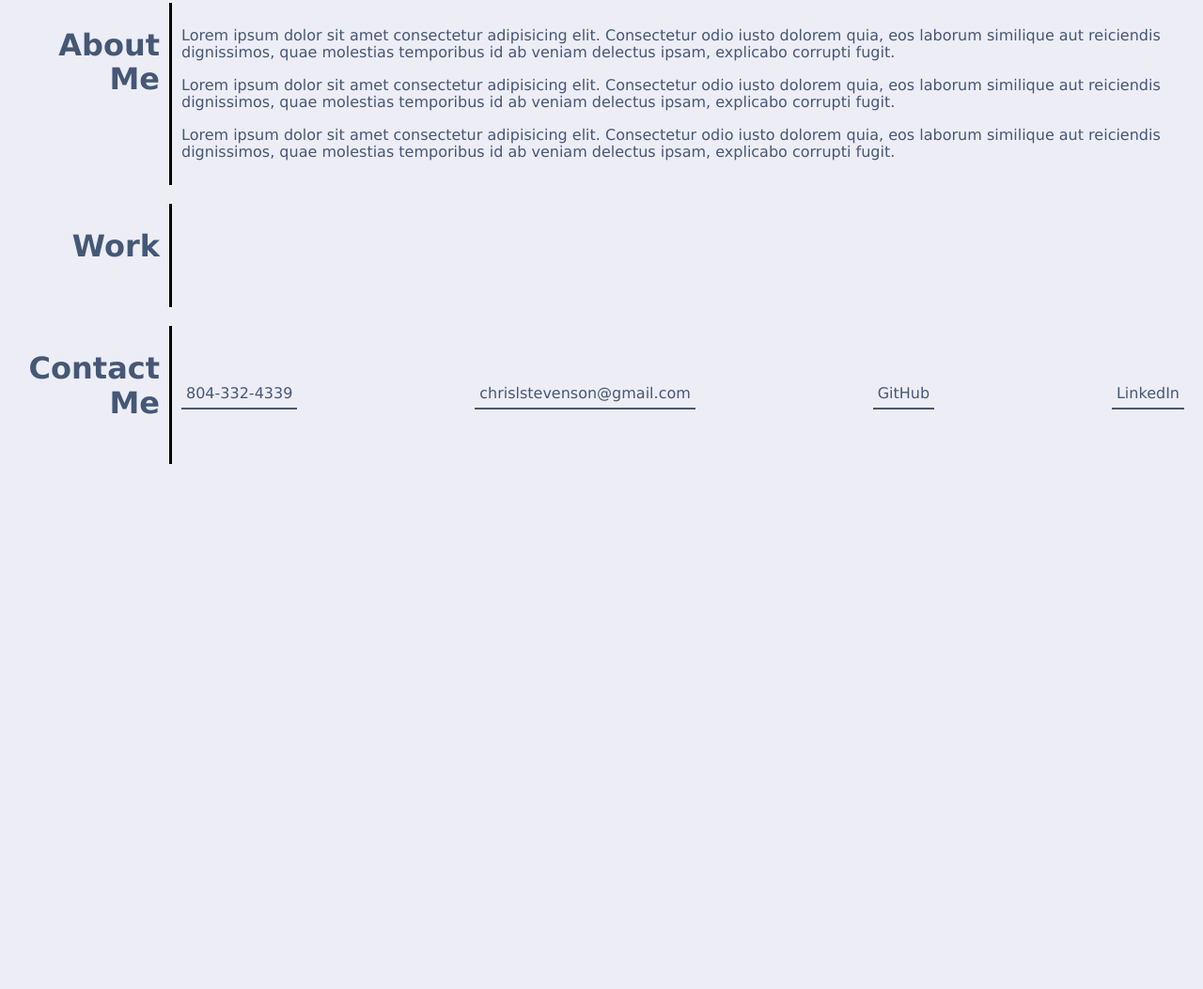
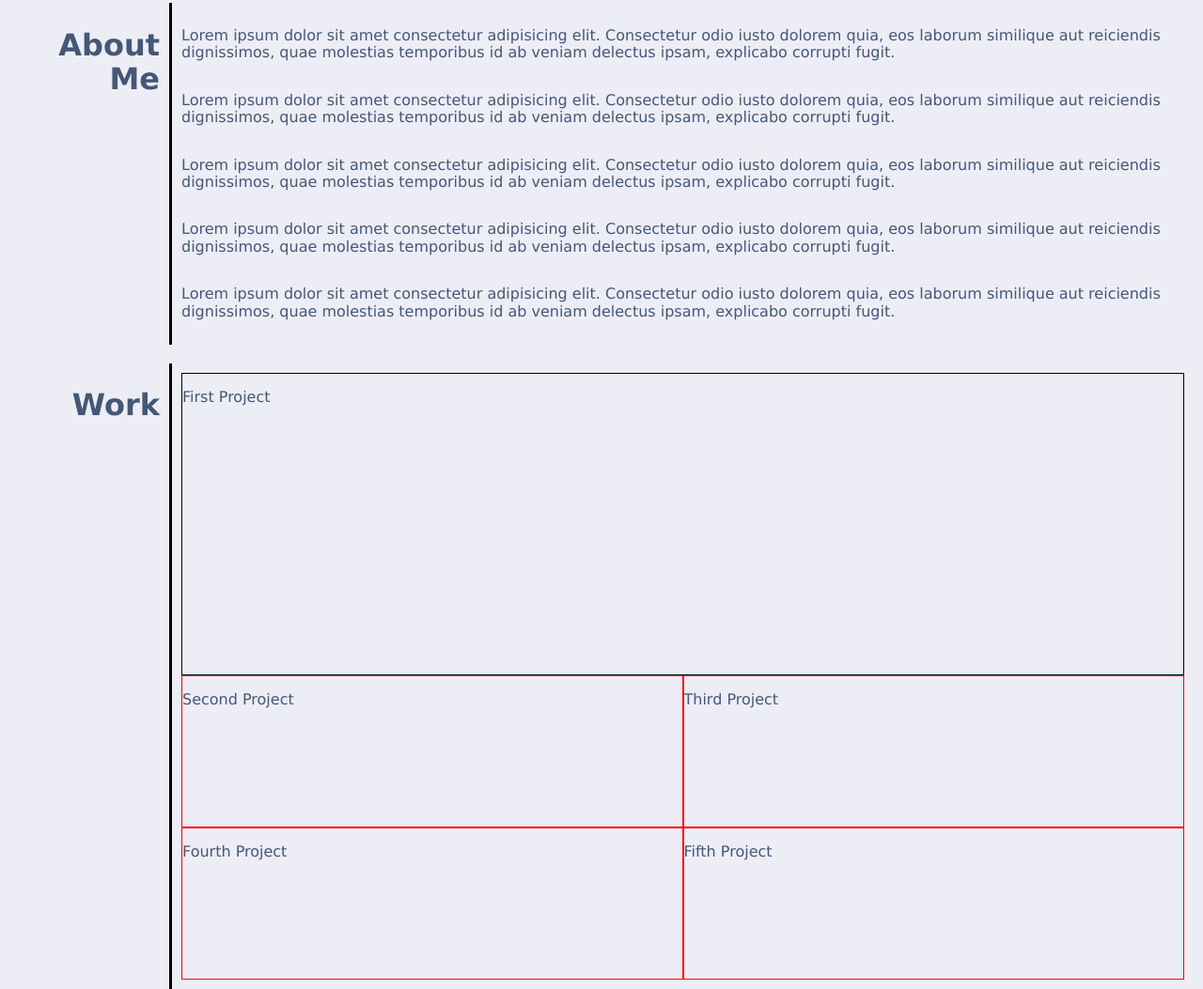
Before and after one commit to clstevenson/Challenge-2, a plain HTML site: page index.html in a window 1280 px wide. Shown: the part 278-1331 px from the top of the page at 94% size. Before the commit the page ends 800 px from the top, so only its background shows below. Drawn offline with Linux system fonts and the light colour scheme.

Commit message:
Flexbox of work projects

```diff
--- a/assets/styles/styles.css
+++ b/assets/styles/styles.css
@@ -23,7 +23,7 @@ h1 {
     background-color: var(--header-light-color);
     display: inline-block;
     text-align: right;
-    width: 30%;
+    width: 40%;
     padding: 5px;
     font-size: 200%;
 }
@@ -36,7 +36,7 @@ h1 {
 
 .page-title nav {
     display: inline-block;
-    width: 65%;
+    width: 55%;
     text-align: right;
 }
 
@@ -99,7 +99,22 @@ h2 {
 }
 
 main .right-content-block {
+    display: flex;
+    flex-wrap: wrap;
     padding: 10px;
+    flex: 1 1 650px;
+}
+
+.first-project {
+    flex: 1 1 100%;
+    height: 20pc;
+    border: 1px solid black;
+}
+
+.project {
+    flex: 1 1 45%;
+    height: 10pc;
+    border: 1px solid red;
 }
 
 /****************
--- a/index.html
+++ b/index.html
@@ -51,6 +51,16 @@
                     laborum similique aut reiciendis dignissimos, quae molestias temporibus id ab veniam delectus ipsam,
                     explicabo corrupti fugit.
                 </p>
+                <p>
+                    Lorem ipsum dolor sit amet consectetur adipisicing elit. Consectetur odio iusto dolorem quia, eos
+                    laborum similique aut reiciendis dignissimos, quae molestias temporibus id ab veniam delectus ipsam,
+                    explicabo corrupti fugit.
+                </p>
+                <p>
+                    Lorem ipsum dolor sit amet consectetur adipisicing elit. Consectetur odio iusto dolorem quia, eos
+                    laborum similique aut reiciendis dignissimos, quae molestias temporibus id ab veniam delectus ipsam,
+                    explicabo corrupti fugit.
+                </p>
             </div>
         </section>
 
@@ -61,10 +71,20 @@
             <div class="right-content-block">
                 <!-- section contains tiles with links to my web development projects -->
                 <div class="first-project">
-                    <!-- first work project -->
+                    <p>First Project</p>
                 </div>
-                <div class="other-projects">
-                    <!-- all other projects -->
+                <!-- all other projects -->
+                <div class="project">
+                    <p>Second Project</p>
+                </div>
+                <div class="project">
+                    <p>Third Project</p>
+                </div>
+                <div class="project">
+                    <p>Fourth Project</p>
+                </div>
+                <div class="project">
+                    <p>Fifth Project</p>
                 </div>
             </div>
         </section>
@@ -72,7 +92,7 @@
 
     <footer class="flexed">
         <div class="left-text-block">
-            <h2>Contact Me</h2>
+            <h2 id="ContactMe">Contact Me</h2>
         </div>
         <div class="right-content-block">
             <p><a href="tel:8043324339">804-332-4339</a></p>
```
